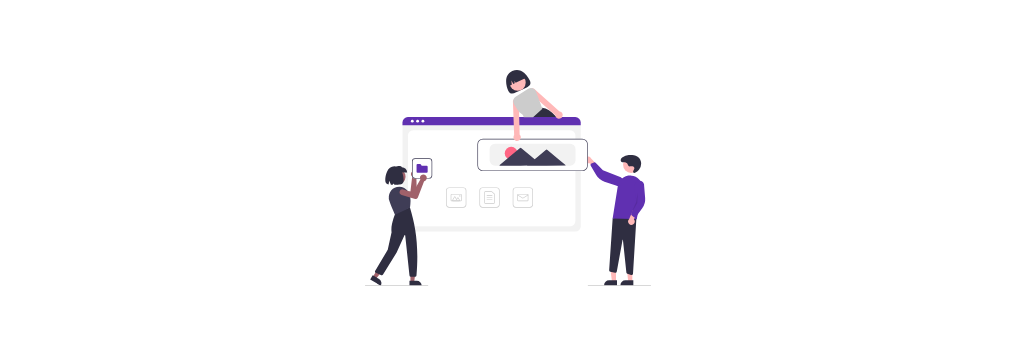
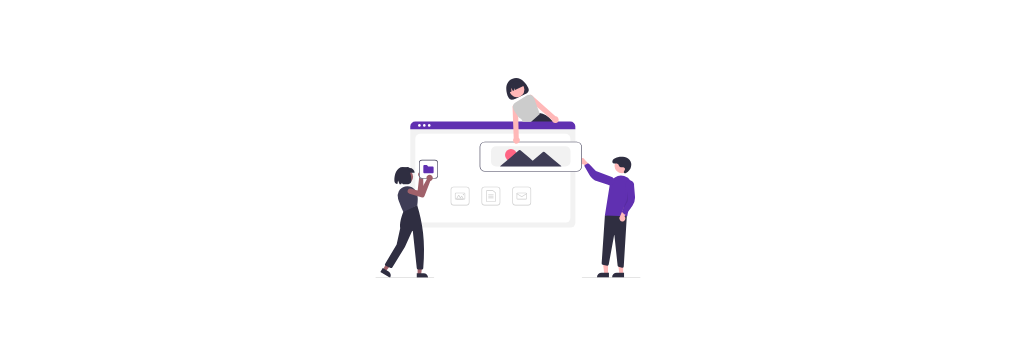
Before and after one commit to yliu-725/e-port, a plain HTML site: page index.html in a window 1280 px wide. Shown: the part 437-800 px from the top of the page, without its empty margins (132-1147 px from the left). Drawn offline with Linux system fonts and the light colour scheme.

Commit message:
fix image

```diff
--- a/styles.css
+++ b/styles.css
@@ -233,7 +233,7 @@ nav {
   width: 100%;
   animation: fade-in 1200ms 800ms backwards;
   height: 100%;
-  max-height: 27vh;
+  max-height: 25vh;
 }
 
 @keyframes fade-in {
```
